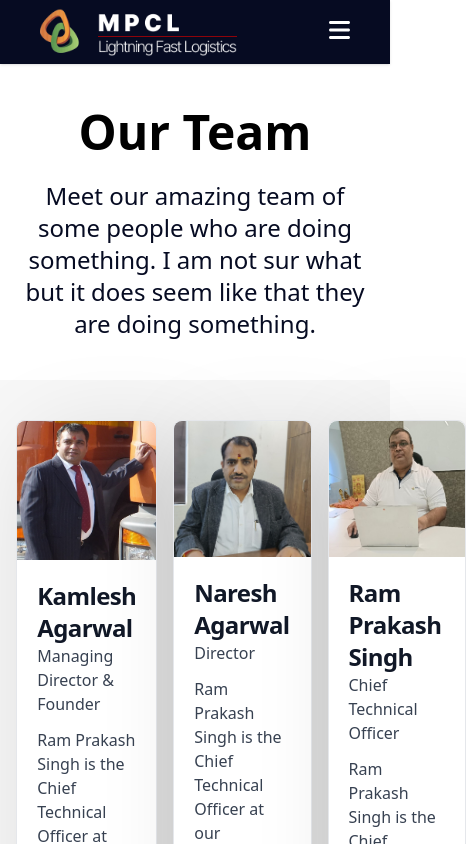
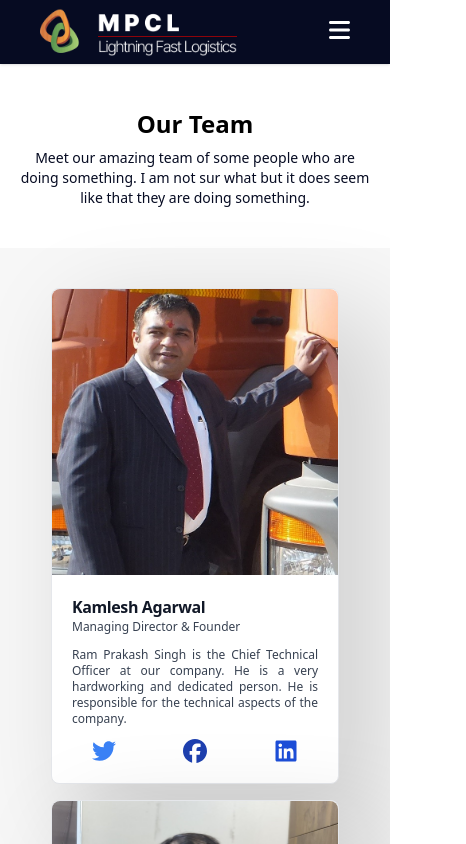
Before and after one commit to PrajwalAxRy/Max-Pacific-Corporation----Offical-Live-Website, a React (Create React App) app in the folder client/: page /company/team in a window 390 px wide. Shown: the top 844 px of the page, 466 px wide, since content can reach past the window. Built offline with nearby package versions, Linux system fonts and the light colour scheme.

Commit message:
Our-Team Page made responsible

```diff
--- a/client/src/components/teamComponent.js
+++ b/client/src/components/teamComponent.js
@@ -9,20 +9,20 @@ import './stylesBlogSection.css';
 function TeamCard({ image, name, designation, description, onClickX, onClickLinkedIn, onClickFacebook }) {
   return (
     <div>
-        <div className="max-w-sm bg-white border border-gray-200 rounded-lg shadow-md newhoverEffects">
-            <div>
+        <div className=" max-w-72 bg-white border border-gray-200 rounded-lg shadow-md newhoverEffects">
+            <div className='w-auto'>
                 <img className="rounded-t-lg" src={image} alt={`${name} cover`} />
             </div>
             <div className="p-5">
                 <div>
-                    <h5 className="text-2xl font-bold tracking-tight text-gray-900">{name}</h5>
+                    <h5 className="text-base sm:text-lg md:text-2xl font-bold tracking-tight text-gray-900">{name}</h5>
                 </div>
-                <p className="mb-3 font-medium text-gray-700">{designation}</p>
-                <p className="font-normal text-gray-700">{description}</p>
-                <div className=' mt-3 flex justify-evenly'>
-                    <FontAwesomeIcon icon={faTwitter} size="2x" className=' text-blue-500' onClick={onClickX}/>
-                    <FontAwesomeIcon icon={faFacebook} size="2x" className=' text-blue-800' onClick={onClickFacebook} />
-                    <FontAwesomeIcon icon={faLinkedin} size="2x" className='text-blue-700' onClick={onClickLinkedIn} />
+                <p className="mb-3 font-medium text-gray-700 text-xs sm:text-sm  md:text-base">{designation}</p>
+                <p className="font-normal text-gray-700 text-xs sm:text-sm  md:text-base  text-justify">{description}</p>
+                <div className=' mt-3 flex justify-between px-5'>
+                    <FontAwesomeIcon icon={faTwitter}  className=' text-blue-500 size-6' onClick={onClickX}/>
+                    <FontAwesomeIcon icon={faFacebook} className=' text-blue-800 size-6' onClick={onClickFacebook} />
+                    <FontAwesomeIcon icon={faLinkedin}  className='text-blue-700 size-6' onClick={onClickLinkedIn} />
                 </div>
             </div>
         </div>
--- a/client/src/pages/About.js
+++ b/client/src/pages/About.js
@@ -38,7 +38,7 @@ function About() {
     <div>
 
       <div className='w-11/12 mx-auto mb-10'>
-        <h1 className='mt-11 font-extrabold text-2xl md:text-5xl text-center'>About Us</h1>
+        <h1 className='mt-11 font-extrabold text-2xl sm:text-5xl text-center'>About Us</h1>
         <h2 className=' mt-2 sm:mt-6 font-normal text-sm sm:text-lg md:text-2xl text-customBlack text-center'>Welcome to your source for Logistics Industry Insights & Solutions! Learn interesting facts on industry transformation, covering topics from trends to service excellence and beyond.</h2>
       </div>
 
--- a/client/src/pages/Gallery.js
+++ b/client/src/pages/Gallery.js
@@ -7,8 +7,8 @@ function Gallery() {
   return (
     <div>
       <div className='w-11/12 mx-auto mb-10'>
-        <h1 className='mt-11 font-extrabold text-5xl text-center'>Gallery</h1>
-        <h2 className='mt-6 font-normal text-2xl text-customBlack text-center'>Welcome to your source for Logistics Industry Insights & Solutions! Learn interesting facts on industry transformation, covering topics from trends to service excellence and beyond.</h2>
+        <h1 className='mt-11 font-extrabold text-2xl sm:text-5xl text-center'>Gallery</h1>
+        <h2 className=' mt-2 sm:mt-6 font-normal text-sm sm:text-lg md:text-2xl text-customBlack text-center'>Welcome to your source for Logistics Industry Insights & Solutions! Learn interesting facts on industry transformation, covering topics from trends to service excellence and beyond.</h2>
       </div>
 
       <div className='mt-14' style={{backgroundColor: '#F7F7F7'}}>
--- a/client/src/pages/Team.js
+++ b/client/src/pages/Team.js
@@ -49,12 +49,12 @@ function Team() {
   return (
     <div>
       <div className='w-11/12 mx-auto mb-10'>
-        <h1 className='mt-11 font-extrabold text-5xl text-center'>Our Team</h1>
-        <h2 className='mt-6 font-normal text-2xl text-customBlack text-center'>Meet our amazing team of some people who are doing something. I am not sur what but it does seem like that they are doing something.</h2>
+        <h1 className='mt-11 font-extrabold text-2xl md:text-5xl text-center'>Our Team</h1>
+        <h2 className='mt-2 sm:mt-6 font-normal text-sm sm:text-lg md:text-2xl text-customBlack text-center'>Meet our amazing team of some people who are doing something. I am not sur what but it does seem like that they are doing something.</h2>
       </div>
 
       <div className='w-full min-h-14'  style={{backgroundColor: '#F7F7F7'}}>
-        <div className='w-11/12 mx-auto flex py-10 gap-4 justify-evenly'>
+        <div className='w-11/12 mx-auto flex  flex-wrap py-10 gap-4 justify-evenly'>
 
           <TeamCard
             image={KamleshImage}
```
